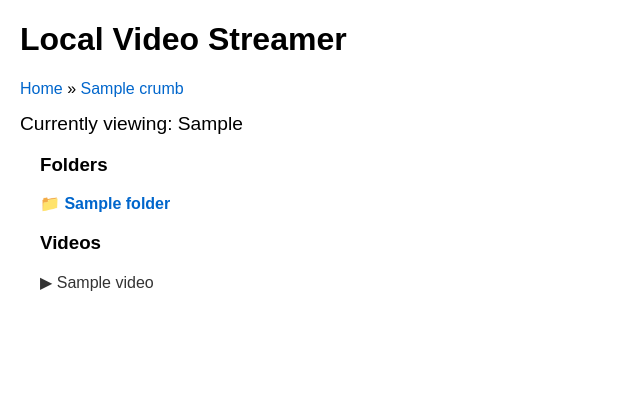
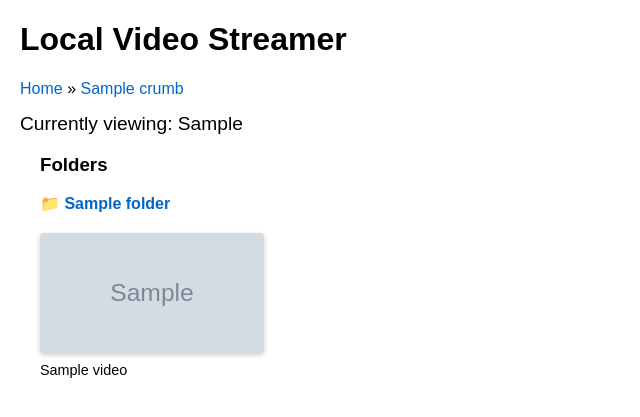
Before and after one commit to KoushikEng/stream_local, a Flask app: template templates/index.html in a window 1280 px wide. Shown: the top 417 px of the page, without its empty margins (0-640 px from the left). Run offline with Flask 3, Linux system fonts and the light colour scheme; the template is opened without the code that fills it: most values are stand-ins (such as "Sample title", 1, 10 or a date in 2020); grey boxes marked "Sample" are stand-in pictures.

Commit message:
Add feature: thumbnail preview

```diff
--- a/templates/index.html
+++ b/templates/index.html
@@ -1,19 +1,47 @@
 <!DOCTYPE html>
-<html>
+<html lang="en">
 <head>
+    <meta charset="UTF-8">
+    <meta name="viewport" content="width=device-width, initial-scale=1.0">
     <title>Local Video Streamer</title>
     <style>
         body { font-family: Arial, sans-serif; margin: 20px; }
         .breadcrumbs { margin-bottom: 15px; }
         .breadcrumbs a { color: #0066cc; text-decoration: none; }
         .breadcrumbs a:hover { text-decoration: underline; }
-        .folder-list, .video-list { margin-left: 20px; }
-        .folder-item, .video-item { margin: 5px 0; }
+        .current-path { font-size: 1.2em; margin-bottom: 15px; }
+        .folder-list, .video-grid { margin-inline: 20px; }
+        .folder-item { margin: 10px 0; }
         .folder-item a { color: #0066cc; text-decoration: none; font-weight: bold; }
         .folder-item a:hover { text-decoration: underline; }
-        .video-item a { color: #333; text-decoration: none; }
-        .video-item a:hover { text-decoration: underline; }
-        .current-path { font-size: 1.2em; margin-bottom: 15px; }
+        .video-grid {
+            display: grid;
+            grid-template-columns: repeat(auto-fill, minmax(200px, 1fr));
+            gap: 20px;
+            margin-top: 20px;
+        }
+        .video-item {
+            cursor: pointer;
+            transition: transform 0.2s;
+        }
+        .video-item:hover {
+            transform: scale(1.03);
+        }
+        .video-thumbnail {
+            width: 100%;
+            height: 120px;
+            object-fit: cover;
+            border-radius: 4px;
+            box-shadow: 0 2px 5px rgba(0,0,0,0.2);
+        }
+        .video-title {
+            margin-top: 5px;
+            font-size: 0.9em;
+            word-break: break-word;
+            white-space: nowrap;
+            overflow: hidden;
+            text-overflow: ellipsis;
+        }
         #video-container {
             display: none;
             position: fixed;
@@ -38,6 +66,16 @@
             padding: 5px 10px;
             cursor: pointer;
             z-index: 1001;
+        }
+        @media screen and (max-width: 1000px) {
+            .folder-list, .video-grid { margin-inline: 5px; }
+            .video-grid {
+                grid-template-columns: repeat(auto-fill, minmax(155px, 1fr));
+                gap: 1rem;
+            }
+            .video-thumbnail {
+                height: 6rem;
+            }
         }
     </style>
 </head>
@@ -73,13 +111,11 @@
     {% endif %}
 
     {% if contents.videos %}
-    <div class="video-list">
-        <h3>Videos</h3>
+    <div class="video-grid">
         {% for video in contents.videos %}
-            <div class="video-item">
-                <a href="#" onclick="playVideo('/videos/{{ video.path }}')">
-                    ▶ {{ video.name }}
-                </a>
+            <div class="video-item" onclick="playVideo('/videos/{{ video.path }}')">
+                <img src="{{ video.thumbnail }}" class="video-thumbnail" alt="{{ video.name }}">
+                <div class="video-title">{{ video.name }}</div>
             </div>
         {% endfor %}
     </div>
@@ -97,11 +133,14 @@
     <script>
         const videoContainer = document.getElementById('video-container');
         const videoPlayer = document.getElementById('video-player');
-        if ('orientation' in screen) {
-            screen.orientation.lock('portrait');
-        }
+        let scrollPosition = 0;
+        let lastClickedElement = null;
 
-        function playVideo(videoUrl) {
+        function playVideo(videoUrl, clickedElement) {
+            // Store current scroll position and clicked element
+            scrollPosition = window.scrollY;
+            lastClickedElement = clickedElement;
+
             videoPlayer.src = videoUrl;
             videoContainer.style.display = 'block';
             videoPlayer.requestFullscreen().catch(err => {
@@ -119,16 +158,22 @@
             videoPlayer.pause();
             videoPlayer.src = '';
             document.body.style.overflow = 'auto';
+
+            // Restore scroll position after a small delay
+            setTimeout(() => {
+                window.scrollTo(0, scrollPosition);
+                if (lastClickedElement) {
+                    lastClickedElement.focus(); // Optional: focus the clicked element
+                }
+            }, 10);
         }
 
-        // Close video when pressing Escape
         document.addEventListener('keydown', (e) => {
             if (e.key === 'Escape' || e.key === 'f') {
                 closeVideo();
             }
         });
 
-        // Close video when exiting fullscreen
         document.addEventListener('fullscreenchange', () => {
             if (!document.fullscreenElement) {
                 closeVideo();
--- a/video_server.py
+++ b/video_server.py
@@ -1,6 +1,9 @@
 import os
 from flask import Flask, render_template, send_from_directory, request, Response
 import argparse
+import ffmpeg
+from werkzeug.utils import secure_filename
+import random
 
 parser = argparse.ArgumentParser()
 parser.add_argument('dir', nargs='?', type=str)
@@ -13,9 +16,38 @@ app = Flask(__name__)
 
 # Configure the video directory
 VIDEO_DIR = "C:\\Users\\koushik\\Downloads" if not args.dir else args.dir
+THUMBNAIL_DIR = os.path.join(os.path.dirname(__file__), "thumbnails")  # Where to store thumbnails
+
+# Ensure thumbnail directory exists
+os.makedirs(THUMBNAIL_DIR, exist_ok=True)
+
+def get_video_duration(video_path):
+    try:
+        probe = ffmpeg.probe(video_path)
+        return float(probe['format']['duration'])
+    except:
+        return 10  # Default duration if probing fails
+
+def generate_thumbnail(video_path, thumbnail_path):
+    try:
+        duration = get_video_duration(video_path)
+        random_time = random.uniform(1, max(2, duration-1))  # Between 1s and (duration-1)s
+
+        (
+            ffmpeg.input(video_path, ss=str(random_time))
+            .output(thumbnail_path, vframes=1)
+            .overwrite_output()
+            .run(capture_stdout=True, capture_stderr=True, quiet=True)
+        )
+        return True
+    except ffmpeg.Error as e:
+        print(f"Error generating thumbnail for {video_path}: {e.stderr.decode()}")
+        return False
+    except Exception as e:
+        print(f"Unexpected error with {video_path}: {str(e)}")
+        return False
 
 def get_folder_contents(folder_path):
-    """Returns videos and subfolders that contain videos for the given path"""
     abs_path = os.path.join(VIDEO_DIR, folder_path)
 
     contents = {
@@ -23,29 +55,33 @@ def get_folder_contents(folder_path):
         'subfolders': set()
     }
 
-    # First pass to get immediate contents
     for item in os.listdir(abs_path):
         item_path = os.path.join(abs_path, item)
         rel_path = os.path.join(folder_path, item)
 
-        if os.path.isfile(item_path) and item.lower().endswith(('.mp4', '.ts', '.mkv', '.avi', '.mov', '.webm')):
+        if os.path.isfile(item_path) and item.lower().endswith(('.mp4', '.ts', '.mkv', '.avi', '.mov')):
+            # Generate thumbnail path
+            thumb_name = secure_filename(f"{item}.jpg")
+            thumb_path = os.path.join(THUMBNAIL_DIR, thumb_name)
+
+            # Generate thumbnail if it doesn't exist or is older than the video
+            if not os.path.exists(thumb_path) or (
+                os.path.getmtime(item_path) > os.path.getmtime(thumb_path)):
+                generate_thumbnail(item_path, thumb_path)
+
             contents['videos'].append({
                 'name': item,
                 'path': rel_path.replace('\\', '\\\\'),
-                'type': 'video/mp4' if item.lower().endswith('.mp4') else 'video/mp2t' if item.lower().endswith('.ts') else 'video/webm'
+                'thumbnail': f"/thumbnails/{thumb_name}"
             })
         elif os.path.isdir(item_path):
-            # Check if the subfolder contains any video files
             for root, _, files in os.walk(item_path):
-                if any(f.lower().endswith(('.mp4', '.ts', '.mkv', '.avi', '.mov', '.webm')) for f in files):
+                if any(f.lower().endswith(('.mp4', '.ts', '.mkv', '.avi', '.mov')) for f in files):
                     contents['subfolders'].add(item)
                     break
 
-    # Convert set to sorted list
     contents['subfolders'] = sorted(contents['subfolders'])
-    # Sort videos
     contents['videos'] = sorted(contents['videos'], key=lambda x: x['name'])
-
     return contents
 
 @app.route('/')
@@ -53,7 +89,6 @@ def index():
     folder_path = request.args.get('folder', '')
     contents = get_folder_contents(folder_path)
 
-    # Calculate breadcrumbs
     breadcrumbs = []
     if folder_path:
         parts = folder_path.split(os.sep)
@@ -70,30 +105,11 @@ def index():
 
 @app.route('/videos/<path:filename>')
 def serve_video(filename):
-    video_path = os.path.join(VIDEO_DIR, filename)
-
-    # Implement proper streaming for TS files
-    if filename.lower().endswith('.ts'):
-        def generate():
-            with open(video_path, 'rb') as f:
-                while True:
-                    data = f.read(1024 * 1024)  # 1MB chunks
-                    if not data:
-                        break
-                    yield data
-        return Response(generate(), mimetype='video/mp2t')
-
     return send_from_directory(VIDEO_DIR, filename)
 
+@app.route('/thumbnails/<filename>')
+def serve_thumbnail(filename):
+    return send_from_directory(THUMBNAIL_DIR, filename)
+
 if __name__ == '__main__':
-    host = '0.0.0.0' if not args.host else args.host
-    port = 5000 if not args.port else args.port
-    if args.prod:
-        print("=== Running in pruduction server ===")
-        from waitress import serve
-        # For production
-        serve(app, host=host, port=port, threads=2)
-    else:
-        print("=== Running in development server ===")
-        # For development (optional, you can remove this if you only want production)
-        app.run(host=host, port=port, threaded=True)
+    app.run(host='0.0.0.0', port=5000, threaded=True)
```
Also changed, not shown: 1 other file.
